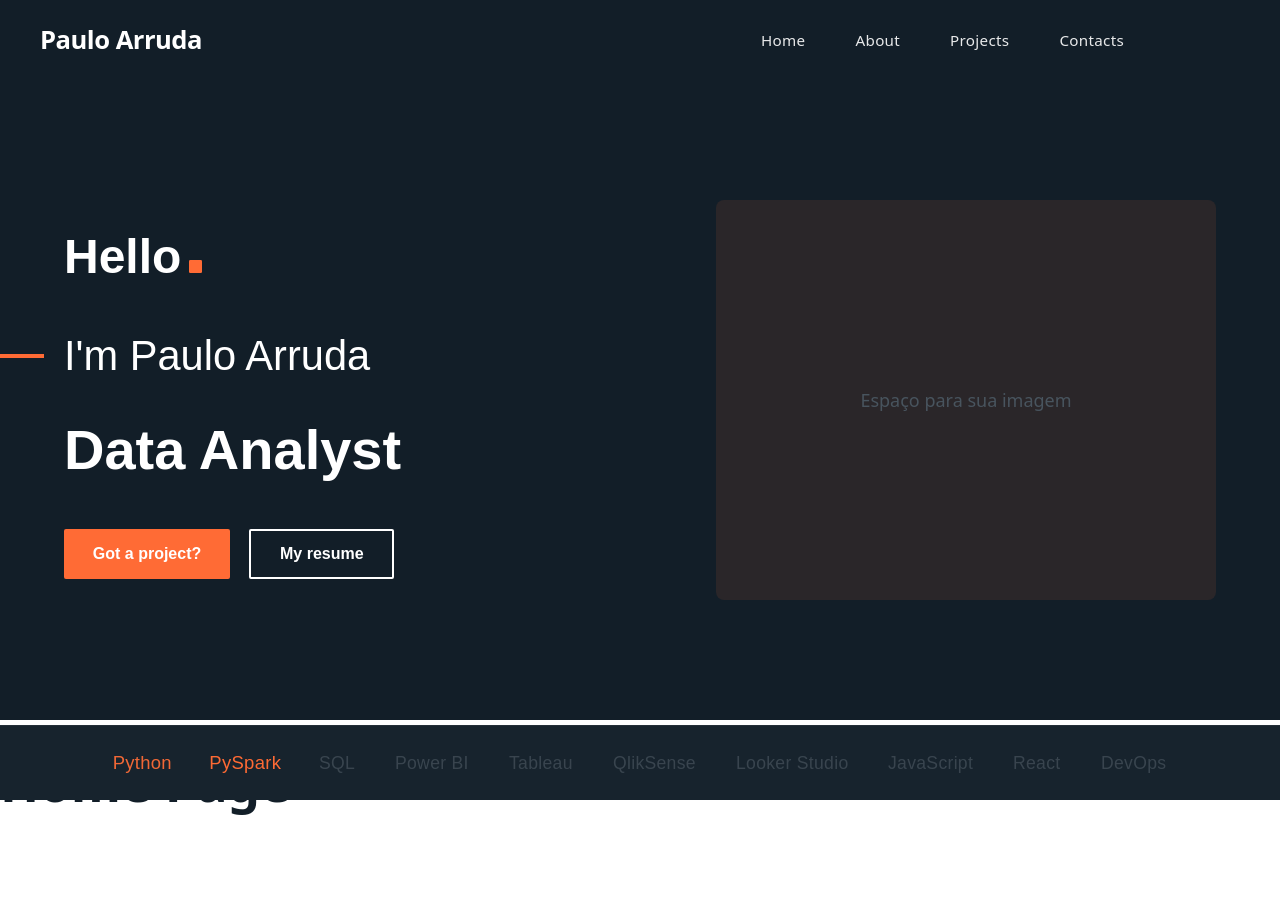
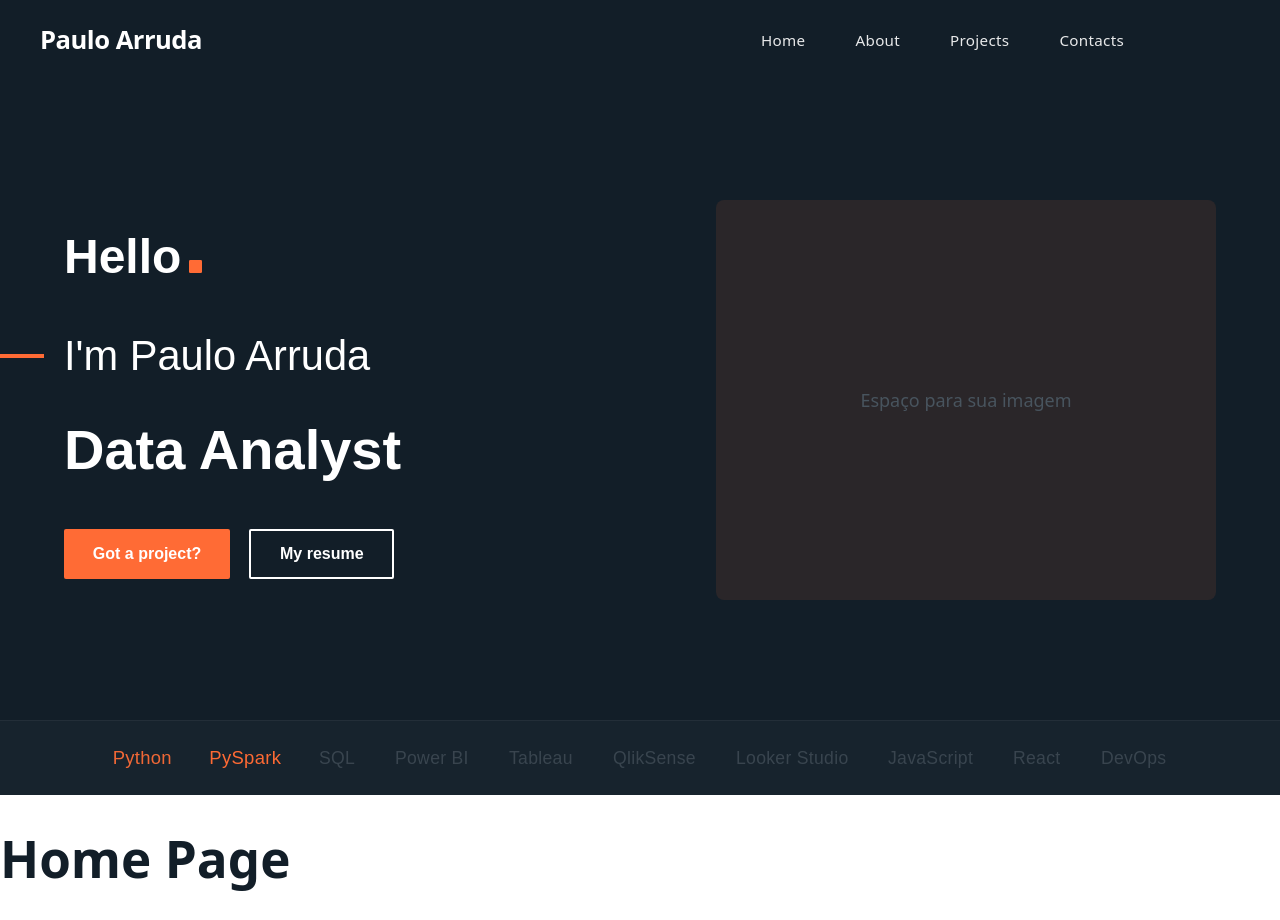
Before and after one commit to zPaulo/portfolio-website, a React (Vite) app in the folder portfolio-website/: page / in a window 1280 px wide. Before the commit the page ends 880 px from the top, so only its background shows below. Built offline with nearby package versions, Linux system fonts and the light colour scheme.

Commit message:
fix: change TechBar positioning from absolute to relative
- Update TechBarContainer position from absolute to relative
- Remove mobile-specific positioning overrides
- Improve natural document flow and layout consistency

```diff
--- a/portfolio-website/src/components/ui/tech-bar/TechBar.style.ts
+++ b/portfolio-website/src/components/ui/tech-bar/TechBar.style.ts
@@ -2,7 +2,7 @@ import styled from 'styled-components';
 import { colors } from '../../../styles/colors';
 
 export const TechBarContainer = styled.section`
-    position: absolute;
+    position: relative;
     bottom: 0;
     left: 0;
     width: 100%;
@@ -15,8 +15,6 @@ export const TechBarContainer = styled.section`
 
     @media (max-width: 768px) {
         padding: 1.2rem 0;
-        position: static;
-        margin-top: auto;
     }
 `;
 
```
